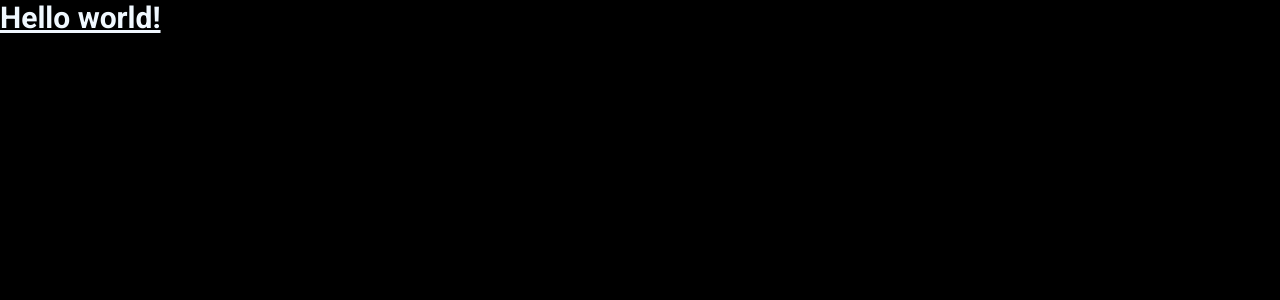
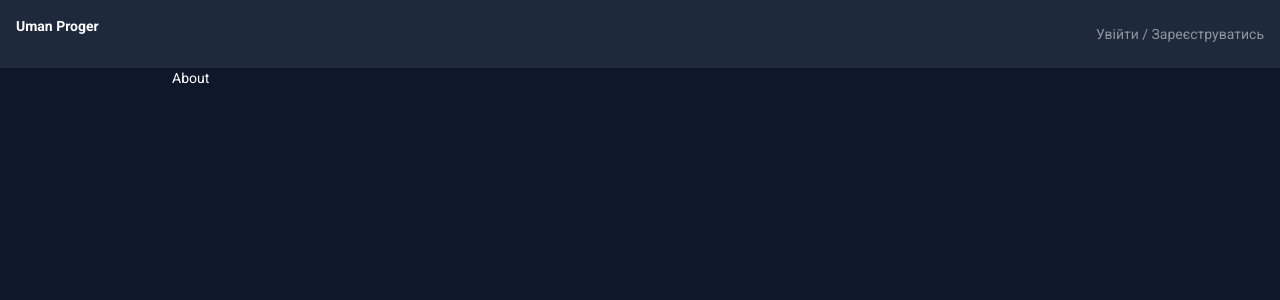
Before and after one commit to IvanSlivenko/Let-s-Try-JavaScript-Fin-Calculate, a React (Vite) app in the folder project/client/: page /about in a window 1280 px wide. Shown: the top 300 px of the page. Built offline with nearby package versions, Linux system fonts and the light colour scheme.

Commit message:
07-07-2025-20-32

```diff
--- a/project/client/package.json
+++ b/project/client/package.json
@@ -14,6 +14,7 @@
     "match-sorter": "^8.0.3",
     "react": "^19.1.0",
     "react-dom": "^19.1.0",
+    "react-icons": "^5.5.0",
     "react-router-dom": "^7.6.3",
     "sort-by": "^1.2.0"
   },
--- a/project/client/src/App.tsx
+++ b/project/client/src/App.tsx
@@ -1,10 +1,9 @@
+import { RouterProvider } from "react-router-dom"
+import { router } from "./router/router"
+
 function App() {
 
-   return (
-    <h1 className="text-3xl font-bold underline">
-      Hello world!
-    </h1>
-  )
+   return <RouterProvider router={router}/>
 }
 
 export default App
--- /dev/null
+++ b/project/client/src/components/Header.tsx
@@ -0,0 +1,87 @@
+import { type FC } from "react";
+import { Link, NavLink } from "react-router-dom";
+import { FaBtc, FaArrowUp, FaSignOutAlt } from "react-icons/fa";
+
+const Header: FC = () => {
+  const isAuth = false;
+
+  const UpIcon = () => {
+    return (
+      <svg width="240" height="24">
+        <text x="0" y="15" fill="currentColor" fontSize="14" fontWeight="bold">
+          Uman Proger
+        </text>
+      </svg>
+    );
+  };
+
+  return (
+    <header className="flex  atems-center justify-between p-4 shadow-sm bg-slate-800 backdrop-blur-sm ">
+      <Link to={"/"}>
+        {/* <FaBtc size={20} /> */}
+        {/* <FaArrowUp size={20} /> */}
+        <UpIcon />
+      </Link>
+      {/* Menu */}
+      {isAuth && (
+        <nav>
+          <ul className="flex items-center gap-5 ml-automr-10">
+            <li>
+              <NavLink
+                to={"/"}
+                className={({ isActive }) =>
+                  isActive ? "text-white" : "text-white/50"
+                }
+              >
+                Home
+              </NavLink>
+            </li>
+            <li>
+              <NavLink
+                to={"/transactions"}
+                className={({ isActive }) =>
+                  isActive ? "text-white" : "text-white/50"
+                }
+              >
+                Transactions
+              </NavLink>
+            </li>
+            <li>
+              <NavLink
+                to={"/categories"}
+                className={({ isActive }) =>
+                  isActive ? "text-white" : "text-white/50"
+                }
+              >
+                Categories
+              </NavLink>
+            </li>
+            <li>
+              <NavLink
+                to={"/about"}
+                className={({ isActive }) =>
+                  isActive ? "text-white" : "text-white/50"
+                }
+              >
+                About
+              </NavLink>
+            </li>
+          </ul>
+        </nav>
+      )}
+
+      {/* Actions */}
+      {isAuth ? (
+        <button className="btn btn-red">
+          <span>Вийти</span>
+          <FaSignOutAlt/>
+        </button>
+      ) : (
+        <Link to={'auth'} className="py-2 text-white/50 hover:text-white"> Увійти / Зареєструватись</Link>
+
+      )}
+    </header>
+  );
+};
+
+export default Header;
--- a/project/client/src/index.css
+++ b/project/client/src/index.css
@@ -41,10 +41,10 @@ body {
 
 @layer utilities {
   .btn-red {
-    @apply bg-rose-900 hover: bg-rose-800;
+    @apply bg-rose-900 hover:bg-rose-800;
   }
 
   .btn-green {
-    @apply bg-green-600 hover: bg-green-800;
+    @apply bg-green-600 hover:bg-green-800;
   }
 }
--- /dev/null
+++ b/project/client/src/pages/About.tsx
@@ -0,0 +1,9 @@
+import { type FC } from 'react'
+
+const About: FC = () => {
+  return (
+    <div>About</div>
+  )
+}
+
+export default About
--- a/project/client/src/pages/Layout.tsx
+++ b/project/client/src/pages/Layout.tsx
@@ -1,10 +1,11 @@
 import { type FC } from 'react'
 import { Outlet } from 'react-router-dom'
+import Header from '../components/Header'
 
 const Layout: FC = () => {
   return (
     <div className='min-h-screen bg-slate-900 font-roboto text-white pb-20' >
-      <div>HEADER</div>
+      <Header/>
       <div className="container">
         <Outlet/>
       </div>
```
Also changed, not shown: project/client/src/router/router.tsx (+11 -1 lines), 2 other files (tests, documents, lock files or other folders).
